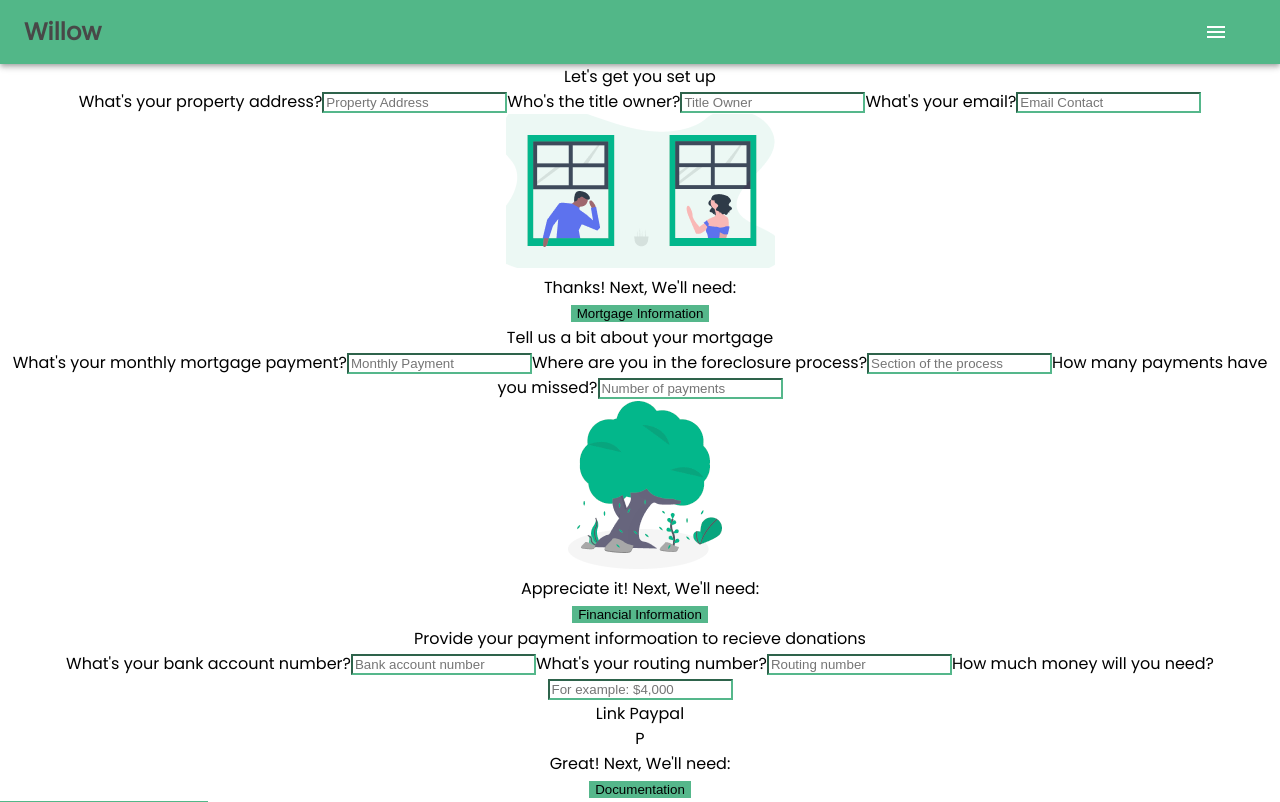
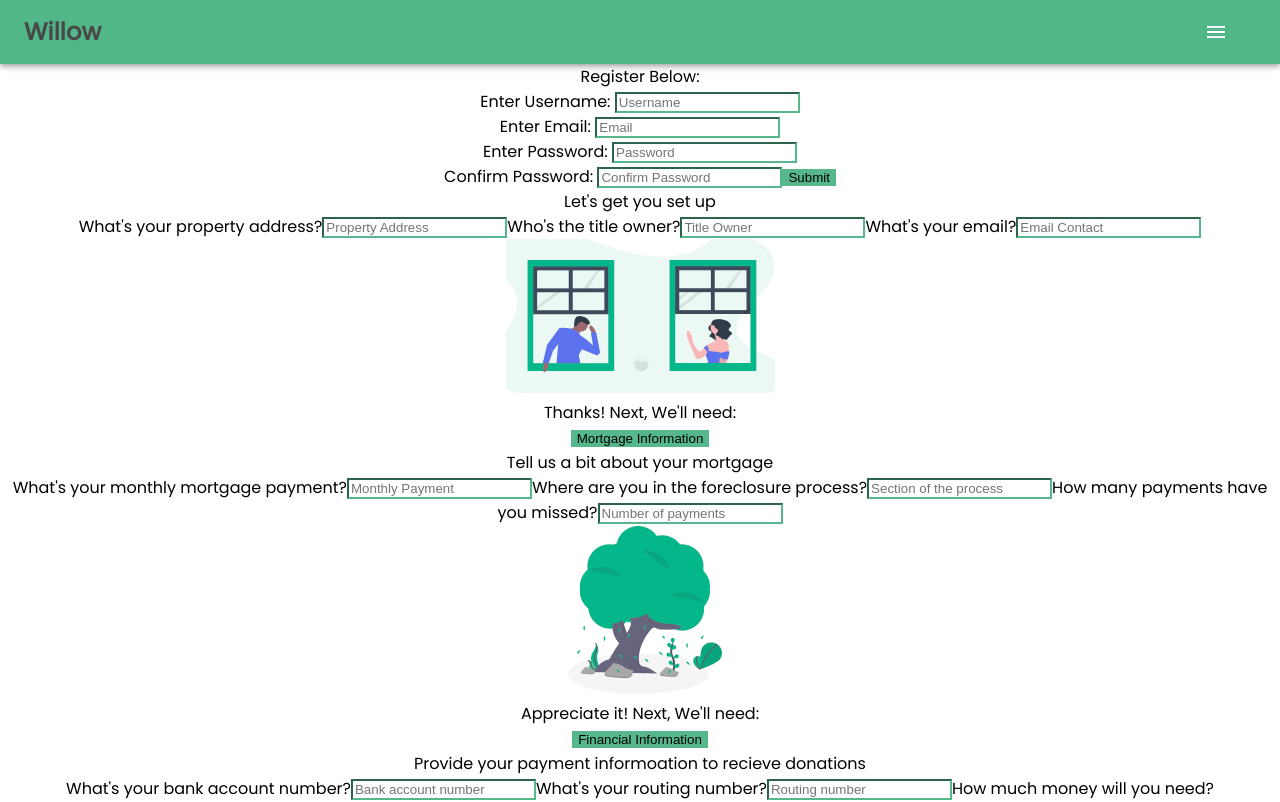
Before and after one commit to Outcomes-Sprint/willows-fe, a React (Create React App) app: page /willows in a window 1280 px wide. Shown: the top 802 px of the page. Built offline with nearby package versions, Linux system fonts and the light colour scheme.

Commit message:
Add signup component to create listing

```diff
--- a/src/components/willows/Willows.js
+++ b/src/components/willows/Willows.js
@@ -4,11 +4,13 @@ import Mortgage from './Mortgage'
 import Payment from './Payment'
 import ThankYou from './ThankYou'
 import MortgageDocs from './MortgageDocs';
+import Signup from '../signup/SignUp'
 import './Willows.css'
 
 const Willows = ({ loggedIn }) => {
 	return (
 		<div /* style={{ display: loggedIn ? 'block' : 'none' }} */>
+			<Signup />
 			<SetUp />
 			<Mortgage />
 			<Payment />
```
